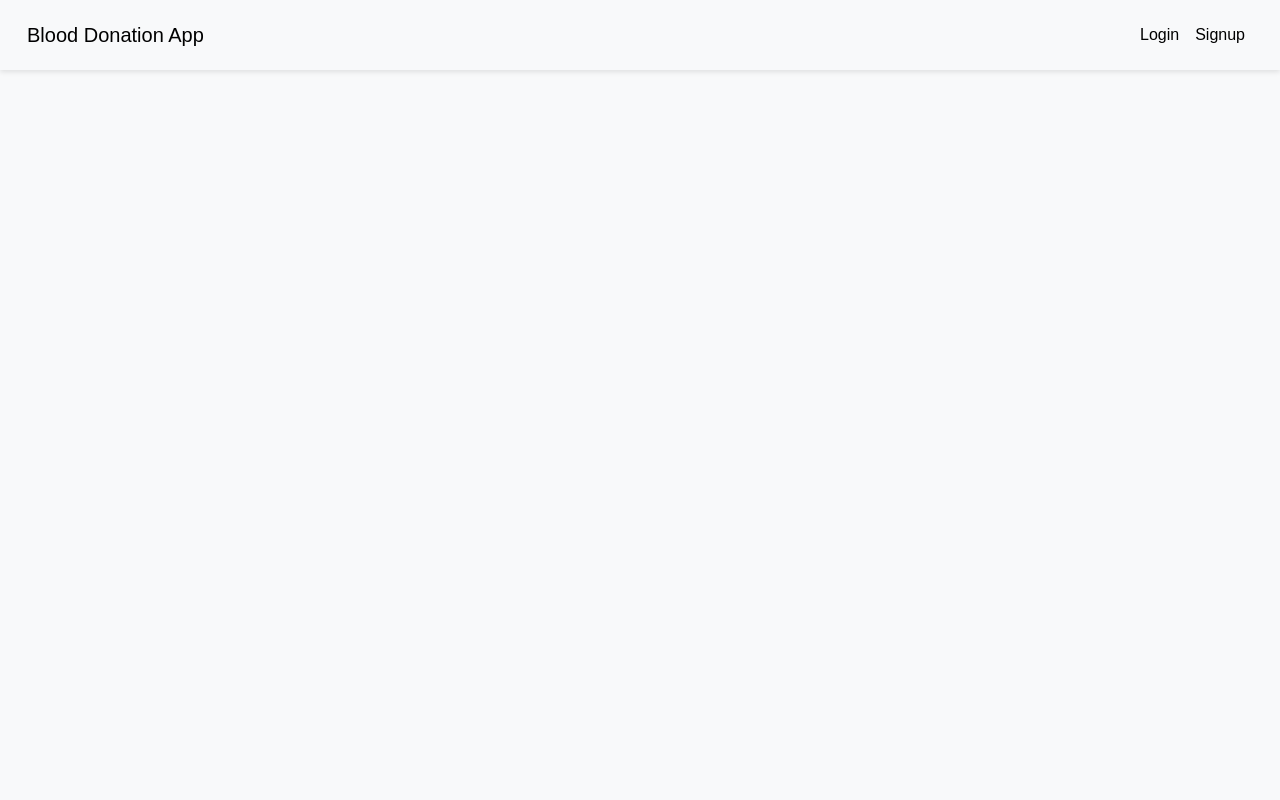
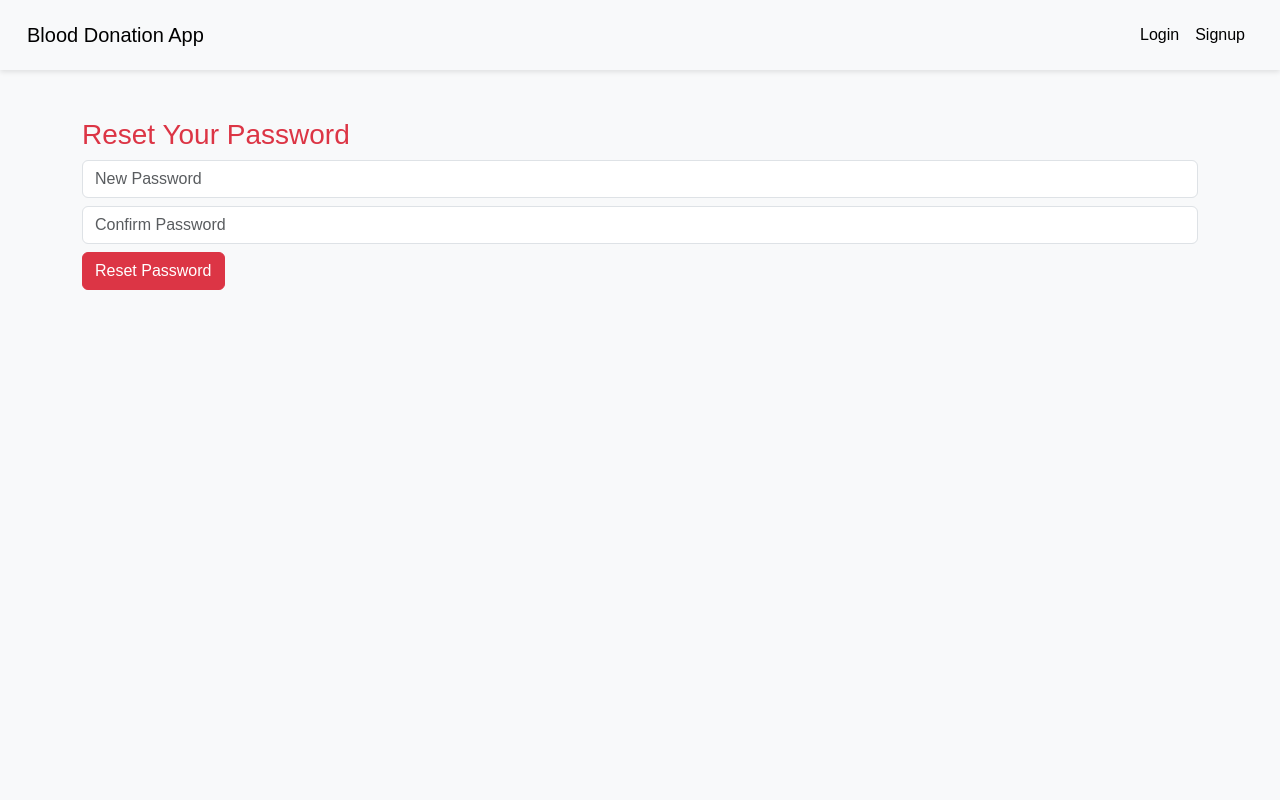
Before and after one commit to CAA900-PRIME/blooddonation-frontend, a React (Vite) app: page /reset-password in a window 1280 px wide. Shown: the top 800 px of the page. Built offline with nearby package versions, Linux system fonts and the light colour scheme.

Commit message:
reset-password ROUTE

```diff
--- a/src/routes/Routes.jsx
+++ b/src/routes/Routes.jsx
@@ -34,6 +34,7 @@ const AppRoutes = ({ user, setUser, showAlert }) => {
 			<Route path="/forgot-password" element={<ForgotPassword />} />
 			<Route path="/enable-2fa" element={<TwoFactorSetup />} />
 			<Route path="/verify-otp" element={<VerifyOTP />} />
+			<Route path="/reset-password" element={<ResetPassword />} />
 
 		</Routes>
 	);
```
